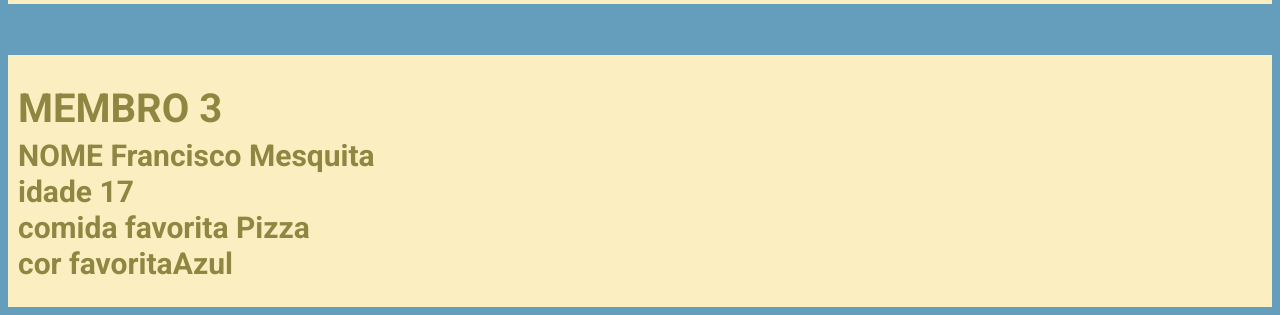
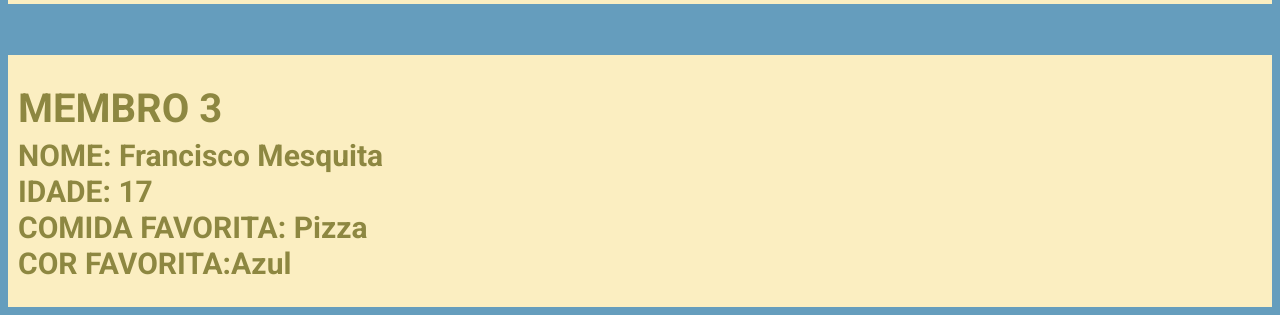
Before and after one commit to pina27k/turma, a plain HTML site: page index.html in a window 1280 px wide. Shown: the part 683-998 px from the top of the page. Drawn offline with Linux system fonts and the light colour scheme; a web font is replaced by a local one.

Commit message:
CHICO V2
meti as cenas mais bonitas

```diff
--- a/index.html
+++ b/index.html
@@ -28,10 +28,10 @@
     <p>&nbsp;</p>
     <div style="padding:10px;background-color:#fbeec1;">
         <p style="font-size:40px;line-height:0.2;font-weight:600;color:#8d8741;">MEMBRO 3</p>
-        <p style="font-size:30px;line-height:0.2;font-weight:600;color:#8d8741">NOME <span>Francisco Mesquita</span></p>
-        <p style="font-size:30px;line-height:0.2;font-weight:600;color:#8d8741">idade <span>17</span></p>
-        <p style="font-size:30px;line-height:0.2;font-weight:600;color:#8d8741">comida favorita <span>Pizza</span></p>
-        <p style="font-size:30px;line-height:0.2;font-weight:600;color:#8d8741">cor favorita<span>Azul</span></p>
+        <p style="font-size:30px;line-height:0.2;font-weight:600;color:#8d8741">NOME: <span>Francisco Mesquita</span></p>
+        <p style="font-size:30px;line-height:0.2;font-weight:600;color:#8d8741">IDADE: <span>17</span></p>
+        <p style="font-size:30px;line-height:0.2;font-weight:600;color:#8d8741">COMIDA FAVORITA: <span>Pizza</span></p>
+        <p style="font-size:30px;line-height:0.2;font-weight:600;color:#8d8741">COR FAVORITA:<span>Azul</span></p>
     </div>
 </body>
 </html>
```
